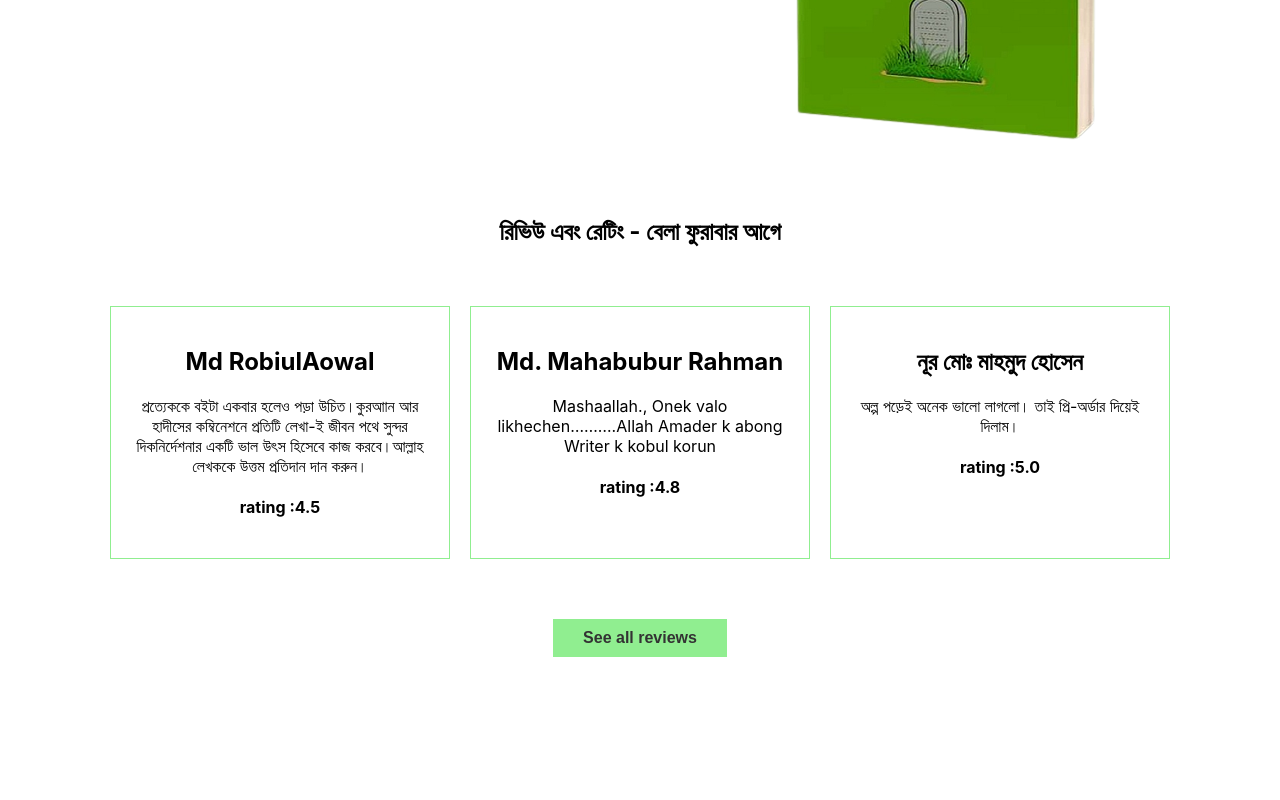
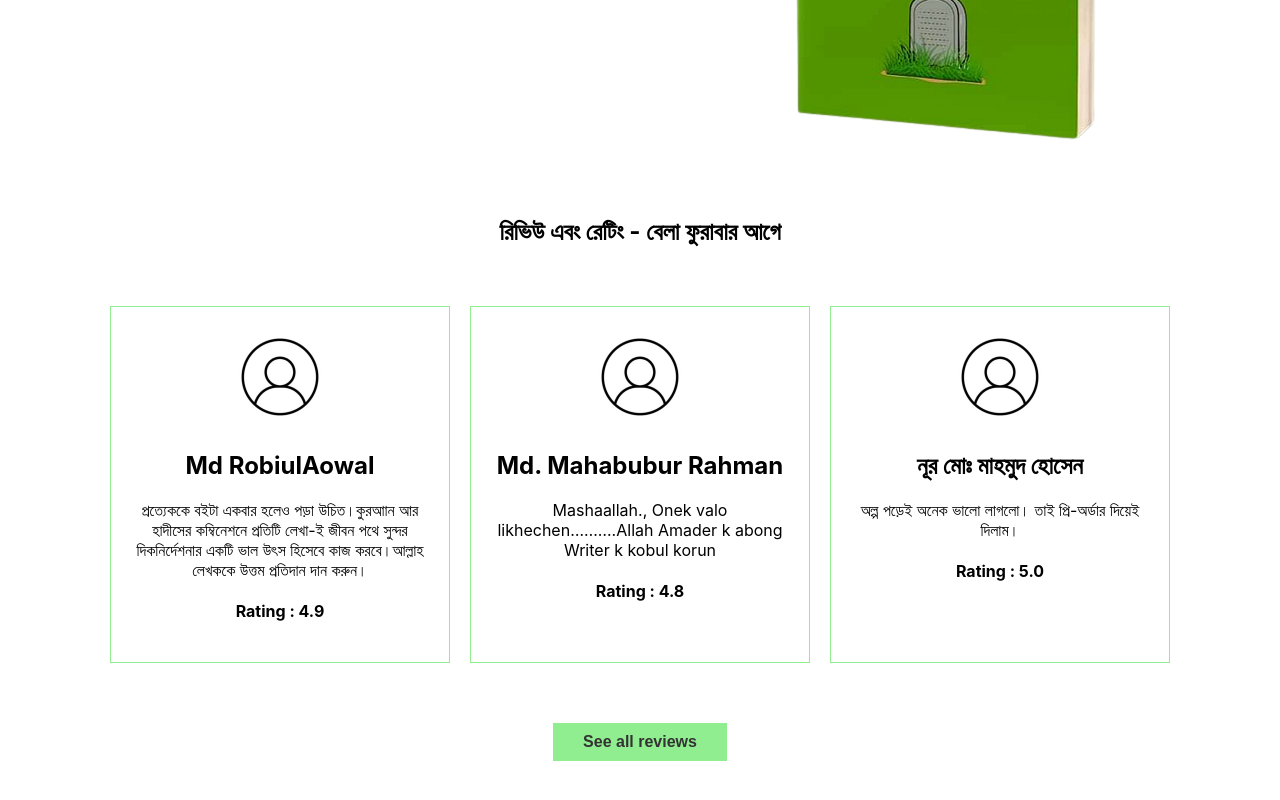
Before and after one commit to Safiul-Azam/book-analysis-website, a React (Create React App) app: page / in a window 1280 px wide. Shown: the part 496-1296 px from the top of the page. Before the commit the page ends 1203 px from the top, so only its background shows below. Built offline with nearby package versions, Linux system fonts and the light colour scheme.

Commit message:
question and answer added in question and answer menu

```diff
--- a/public/review.json
+++ b/public/review.json
@@ -1,58 +1,58 @@
 [
     {
       "id": "624a8309f5536176e83cd460",
-      "picture": "http://placehold.it/32x32",
+      "picture": "user-profiler.jpg",
       "name": "Md RobiulAowal",
       "reviews": "প্রত্যেককে বইটা একবার হলেও পড়া উচিত।কুরআান আর হাদীসের কম্বিনেশনে প্রতিটি লেখা-ই জীবন পথে সুন্দর দিকনির্দেশনার একটি ভাল উৎস হিসেবে কাজ করবে।আল্লাহ লেখককে উত্তম প্রতিদান দান করুন।",
-      "rating":"4.5"
+      "rating":"4.9"
     },
     {
       "id": "624a830910358bee0e4e16f1",
-      "picture": "http://placehold.it/32x32",
+      "picture": "user-profiler.jpg",
       "name": "Md. Mahabubur Rahman",
       "reviews": "Mashaallah., Onek valo likhechen……….Allah Amader k abong Writer k kobul korun",
       "rating":"4.8"
     },
     {
       "id": "624a83092c86729ef899159b",
-      "picture": "http://placehold.it/32x32",
+      "picture": "user-profiler.jpg",
       "name": "নূর মোঃ মাহমুদ হোসেন ",
       "reviews": "অল্প পড়েই অনেক ভালো লাগলো। তাই প্রি-অর্ডার দিয়েই দিলাম।",
       "rating":"5.0"
     },
     {
       "id": "624a8309ea61dcb929389300",
-      "picture": "http://placehold.it/32x32",
+      "picture": "user-profiler.jpg",
       "name": "আরিফ বিন আসাদ",
       "reviews": "আলহামদুলিল্লাহ, বইটির প্রায় শেষ প্রান্তে আছি। আমি মনে করি যুবক তথা সকল বয়সের মানুষদের জন্য বইটি ফিরে আসার এক অন্যতম মাধ্যম হবে যদি আল্লাহ চায়। আসুন আমরা সবাই বইটি পড়ি, হয়তো এটাই হতে পারে আল্লাহর দিকে ফিরে আসার পাথেয়। আল্লাহ আমাদের সবাইকে তার দিকে কবুল করে নিন।আমিন।।",
       "rating":"4.9"
     },
     {
       "id": "624a83097718e37eb4e514ac",
-      "picture": "http://placehold.it/32x32",
+      "picture": "user-profiler.jpg",
       "name": "মুহা. হুসাইন আলী ",
       "reviews": "ব্যক্তিগতভাবে আমি মনে করি যে, বর্তমান সমাজ ব্যবস্থার যে করুণ দশা তা থেকে উত্তোরণের জন্য তরুণ সমাজকেই এগিয়ে আসতে হবে। আর তরুণ সমাজের অধঃপতন ব্যধি থেকে মুক্তি পেতে সকলকেই ভুল হবে শুধু তরুণরাই না সমাজের সকল শ্রেণীর পেশাজীবির মানুষের বেলা ফুরাবার আগে বইটি বারবার পড়া উচিত। বইটি সব সময় সঙ্গে রাখা উচিত।",
       "rating":"5.0"
     },
     {
       "id": "624a8309fd7f06ee76a2e8bc",
-      "picture": "http://placehold.it/32x32",
+      "picture": "user-profiler.jpg",
       "name": "Musfiqur Rahman ",
       "reviews": "যুবকদের মাঝে আলোড়ন সৃষ্টিকারী চমৎকার একটি আত্মউন্নয়নমূলক বই ",
-      "rating":"4.7"
+      "rating":"4.8"
     },
     {
       "id": "624a830970c6a8b7c215efcd",
-      "picture": "http://placehold.it/32x32",
+      "picture": "user-profiler.jpg",
       "name": "হাফসা হোসেন",
       "reviews": "বইটি আমার অনেক অনেক বেশি ভালো লেগেছে! আমি বই একদমই পড়িনা বললে চলে কিন্তু ‘বেলা ফুরাবার আগে’ বইটির রিভিউ ও টাইটেল দেখে না কিনে পারলাম না! বইটি পরে অনেক কিছু জেনেছি, শিখেছি। সবাইকে বইটি পড়ার আহবান রইলো।",
       "rating":"5.0"
     },
     {
       "id": "624a830985525e98336a8a6b",
-      "picture": "http://placehold.it/32x32",
+      "picture": "user-profiler.jpg",
       "name": "মুহা. হুসাইন আলী",
       "reviews": "আমি মনে করি বর্তমান ঘুনে ধরা সমাজের প্রতিটি ব্যক্তিরই এই বইটি পড়া উচিত। শুধু তাই নয় সবসময় কাছে রাখা উচিত। বইটি পড়ে খুব খুবই অনুপ্রাণিত হলাম।",
-      "rating":"5.0"
+      "rating":"4.9"
     }
   ]
--- a/src/App.js
+++ b/src/App.js
@@ -4,7 +4,7 @@ import Home from './components/Home/Home';
 import Reviews from './components/Reviews/Reviews';
 import DashBoard from './components/DashBoard/DashBoard';
 import Header from './components/Header/Header';
-import AboutBook from './components/Aboutbook/AboutBook';
+import QuestionAns from './components/QuestionAns/QuestionAns';
 
 function App() {
   return (
@@ -15,6 +15,7 @@ function App() {
         <Route path='/home' element={<Home></Home>}></Route>
         <Route path='/reviews' element={<Reviews></Reviews>}></Route>
         <Route path='/dashboard' element={<DashBoard></DashBoard>}></Route>
+        <Route path='/questionAndAnswer' element={<QuestionAns></QuestionAns>}></Route>
         <Route path='*' element={
           <div>
             <h2>page not found</h2>
--- a/src/components/Aboutbook/AboutBook.js
+++ /dev/null
@@ -1,11 +0,0 @@
-import React from 'react';
-
-const AboutBook = () => {
-    return (
-        <div>
-            <h2>ffff</h2>
-        </div>
-    );
-};
-
-export default AboutBook;
--- a/src/components/AllReview/AllReview.js
+++ b/src/components/AllReview/AllReview.js
@@ -1,12 +1,13 @@
 import React from 'react';
 
 const AllReview = (props) => {
-    const {name, reviews, rating} = props.review
+    const {name, reviews, rating,picture} = props.review
     return (
         <div className='review-info'>
+            <img src={picture} alt="" />
             <h2>{name}</h2>
             <p>{reviews}</p>
-            <h4>rating :{rating}</h4>
+            <h4>Rating : {rating}</h4>
         </div>
     );
 };
--- a/src/components/DashBoard/DashBoard.js
+++ b/src/components/DashBoard/DashBoard.js
@@ -10,6 +10,7 @@ const DashBoard = () => {
     },[])
     return (
  <div>
+     {/* area chart with tooltip */}
      <div>
      <AreaChart width={730} height={250} data={rechart}
   margin={{ top: 10, right: 30, left: 0, bottom: 0 }}>
@@ -32,12 +33,15 @@ const DashBoard = () => {
   <Area type="monotone" dataKey={'revenue'} stroke="#82ca9d" fillOpacity={1} fill="url(#colorPv)" />
 </AreaChart>
      </div>
+     {/* pie chart with tooltip */}
      <div>
      <PieChart width={730} height={250}>
   <Pie data={rechart} dataKey="sell" nameKey="month" cx="50%" cy="50%" outerRadius={50} fill="#8884d8" />
   <Pie data={rechart} dataKey="investment" nameKey="name" cx="50%" cy="50%" innerRadius={60} outerRadius={80} fill="#82ca9d" label />
+  <Tooltip />
 </PieChart>
      </div>
+     {/* bar chart with tooltip */}
      <div>
      <BarChart width={730} height={250} data={rechart}>
   <CartesianGrid strokeDasharray="3 3" />
--- a/src/components/Header/Header.js
+++ b/src/components/Header/Header.js
@@ -12,6 +12,7 @@ const Header = () => {
             <Link to='/home'>Home</Link>
             <Link to='/reviews'>Reviews</Link>
             <Link to='/dashboard'>DashBoard</Link>
+            <Link to='/questionAndAnswer'>Question  Answer</Link>
             </nav>
         </div>
     );
--- /dev/null
+++ b/src/components/QuestionAns/QuestionAns.js
@@ -0,0 +1,19 @@
+import React from 'react';
+
+const QuestionAns = () => {
+    return (
+        <div>
+            <h2>what is context api?</h2>
+            <p>context api is a react structure via that we can pass data from grandparent to child to parent without props drilling.
+                we get provider and consumer we pass by provider and get by consumer .three step we use context api
+                1. create a context (const ContextName = createContext('') and then export)
+                2. wrap parent with context provider and provider a value.
+                3. consumer that value</p>
+            <h2>what is symantics tag?</h2>
+            <p>symantics tag that tag they has a meaning.symantics tag .they discribe its meaning the browser and the developer both.
+                Examples : header, footer, section, article, form, nav, main, etc.</p>
+                </div>
+                    );
+};
+
+                    export default QuestionAns;
--- a/src/components/Review/Review.css
+++ b/src/components/Review/Review.css
@@ -3,3 +3,6 @@
     margin: 10px;
     padding: 20px;
 }
+.review-info img{
+    width: 100px;
+}
--- a/src/components/Review/Review.js
+++ b/src/components/Review/Review.js
@@ -2,12 +2,13 @@ import React from 'react';
 import './Review.css'
 
 const Review = ({review}) => {
-    const {name, reviews, rating} = review
+    const {name, reviews, rating,picture} = review
     return (
         <div className='review-info'>
+            <img src={picture} alt="" />
             <h2>{name}</h2>
             <p>{reviews}</p>
-            <h4>rating :{rating}</h4>
+            <h4>Rating : {rating}</h4>
         </div>
     );
 };
```
Also changed, not shown: public/user-profiler.jpg (added), 1 other file (tests, documents, lock files or other folders).
